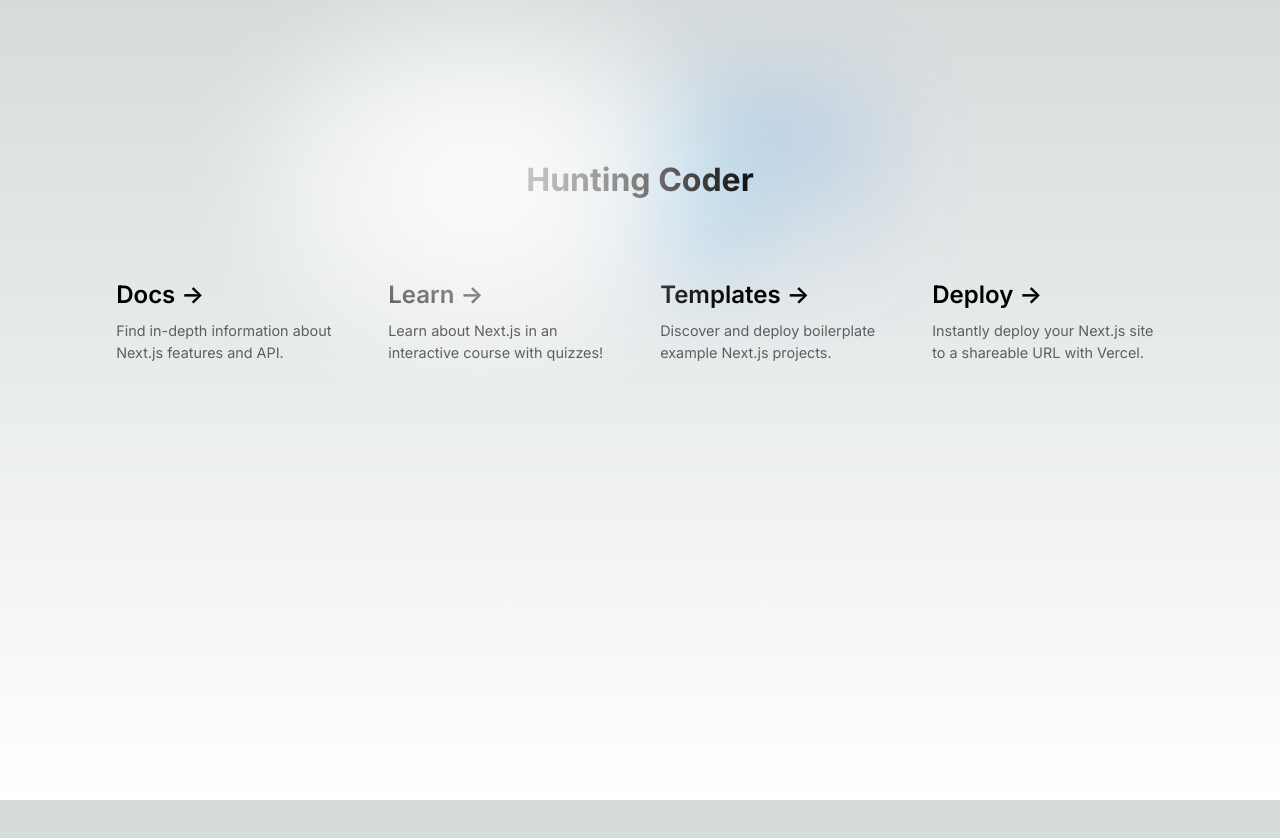
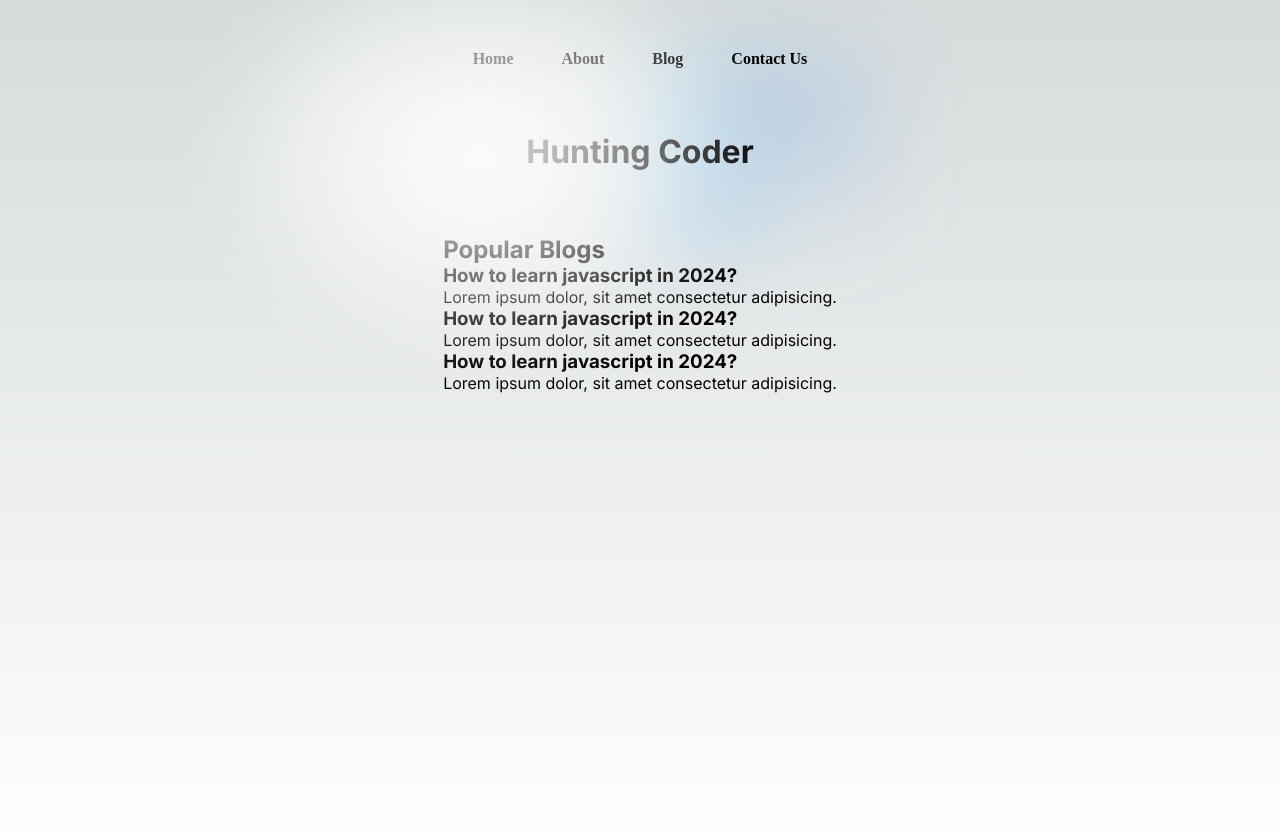
Before and after one commit to Achinmay05/huntingcoder, a Next.js app: page / in a window 1280 px wide. Shown: the top 838 px of the page. Before the commit the page ends 800 px from the top, so only its background shows below. Built offline with nearby package versions, Linux system fonts and the light colour scheme.

Commit message:
improved styling

```diff
--- a/pages/index.js
+++ b/pages/index.js
@@ -13,6 +13,16 @@ export default function Home() {
         <meta name="viewport" content="width=device-width, initial-scale=1" />
         <link rel="icon" href="/favicon.ico" />
       </Head>
+
+<nav className={styles.mainnav}>
+  <ul>
+    <li>Home</li>
+    <li>About</li>
+    <li>Blog</li>
+    <li>Contact Us</li>
+  </ul>
+</nav>
+
       <main className={`${styles.main} ${inter.className}`}>
 
 
@@ -20,7 +30,29 @@ export default function Home() {
           <h1>Hunting Coder</h1>
         </div>
 
-        <div className={styles.grid}>
+        <div className="blogs">
+          <h2>Popular Blogs</h2>
+          <div className="blogItem">
+            <h3>How to learn javascript in 2024?</h3>
+            <p>Lorem ipsum dolor, sit amet consectetur adipisicing.</p>
+          </div>
+        </div>
+
+        <div className="blogs">
+          <div className="blogItem">
+            <h3>How to learn javascript in 2024?</h3>
+            <p>Lorem ipsum dolor, sit amet consectetur adipisicing.</p>
+          </div>
+        </div>
+
+        <div className="blogs">
+          <div className="blogItem">
+            <h3>How to learn javascript in 2024?</h3>
+            <p>Lorem ipsum dolor, sit amet consectetur adipisicing.</p>
+          </div>
+        </div>
+
+        {/* <div className={styles.grid}>
           <a
             href="https://nextjs.org/docs?utm_source=create-next-app&utm_medium=default-template&utm_campaign=create-next-app"
             className={styles.card}
@@ -77,7 +109,7 @@ export default function Home() {
               with&nbsp;Vercel.
             </p>
           </a>
-        </div>
+        </div> */}
       </main>
     </>
   );
--- a/styles/Home.module.css
+++ b/styles/Home.module.css
@@ -5,6 +5,8 @@
   align-items: center;
   padding: 6rem;
   min-height: 100vh;
+  justify-content: flex-start;
+  padding-top: 3rem;
 }
 
 .description {
@@ -78,6 +80,7 @@
   align-items: center;
   position: relative;
   padding: 4rem 0;
+  padding-top: 1rem;
 }
 
 .center::before {
@@ -225,3 +228,15 @@
     transform: rotate(0deg);
   }
 }
+
+.mainnav ul {
+  display: flex;
+  justify-content: center;
+  margin-top: 50px;
+}
+
+.mainnav li {
+  margin: 0 24px;
+  list-style: none;
+  font-weight: bold;
+}
```
